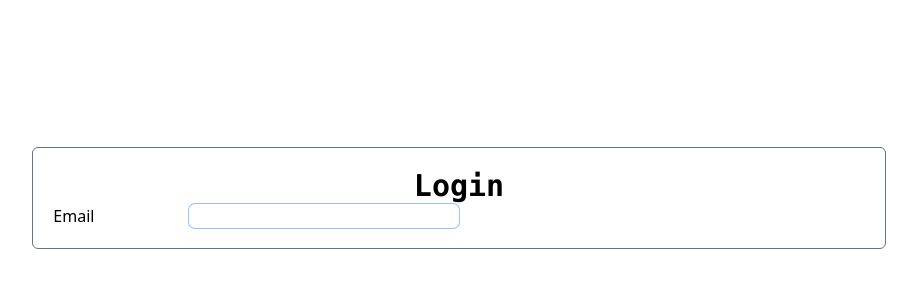
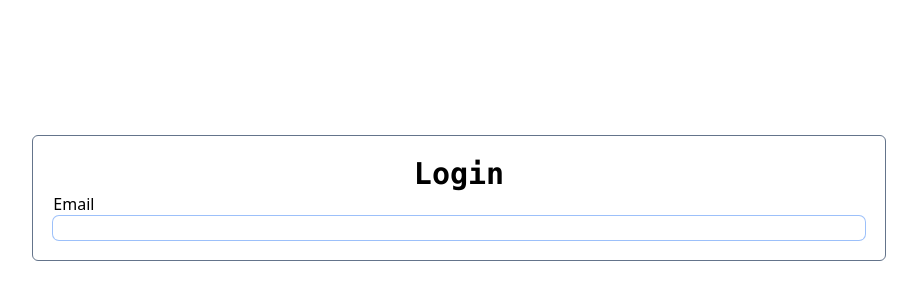
Before and after one commit to ebaek88/kc4, a plain HTML site: page html/TailwindHW/login.html in a window 1280 px wide. Shown: the part 202-502 px from the top of the page, without its empty margins (181-1098 px from the left). Drawn offline with Linux system fonts and the light colour scheme.

Commit message:
tailwind hw2

```diff
--- a/html/TailwindHW/login.html
+++ b/html/TailwindHW/login.html
@@ -12,7 +12,7 @@
         <div class="m-5 p-5 border border-slate-500 rounded-md sm:w-2/3 w-full">
           <h1 class="text-3xl text-center font-semibold font-mono">Login</h1>
           <form action="">
-            <div class="grid grid-cols-6">
+            <div class="grid grid-cols-3">
               <label for="email" class="sm:col-span-1 col-span-3">Email</label>
               <input
                 type="email"
```
